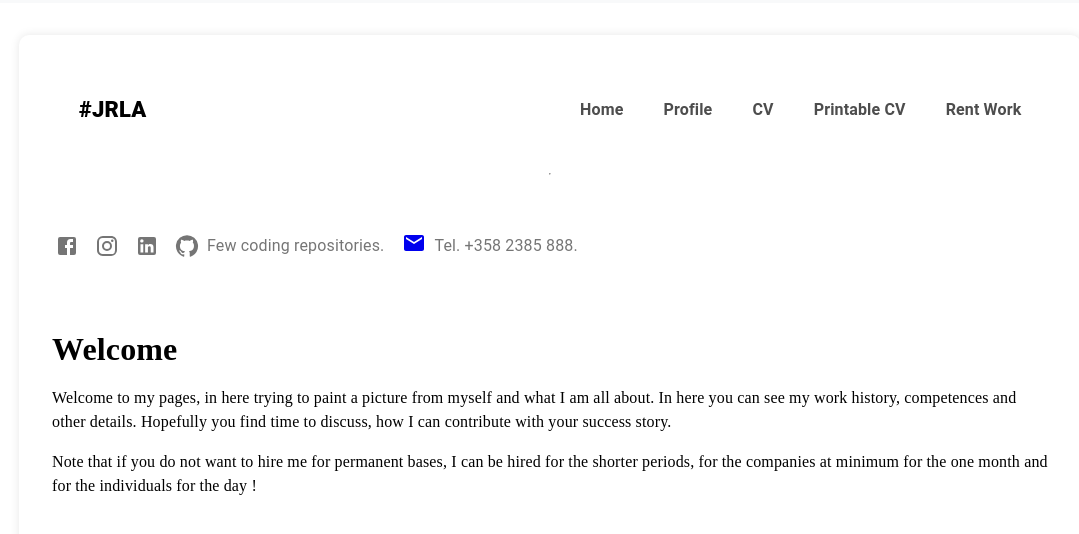
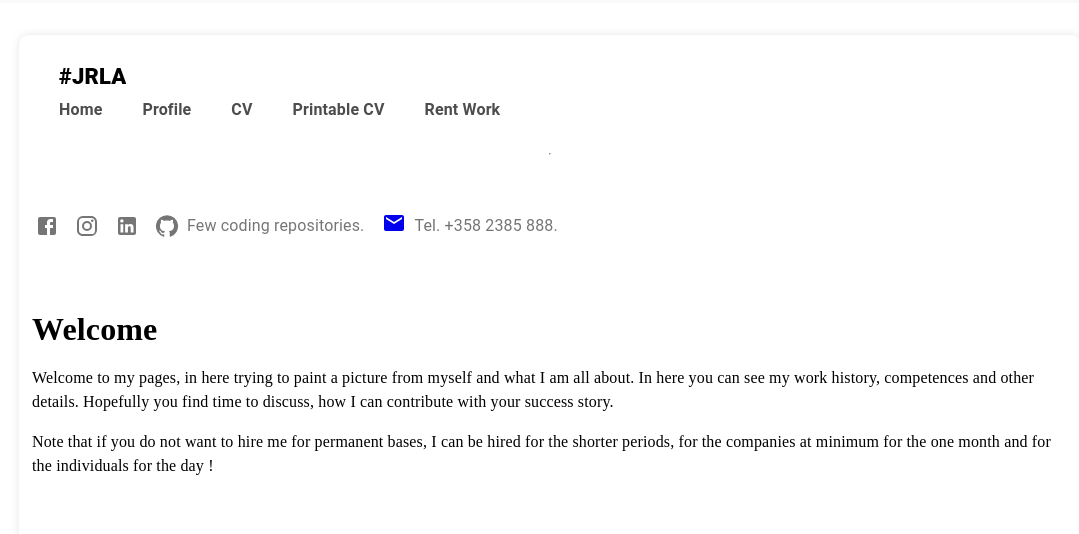
Before and after one commit to JouniR68/CV, a React (Vite) app: page / in a window 1280 px wide. Shown: the top 534 px of the page, without its empty margins (141-1220 px from the left). Built offline with nearby package versions, Linux system fonts and the light colour scheme; no server answers; the database is empty.

Commit message:
css style updates

```diff
--- a/src/index.css
+++ b/src/index.css
@@ -50,6 +50,7 @@ body::-webkit-scrollbar {
   /* Full viewport height */
   max-width: 1200px;
   margin: 0 auto;
+  margin-right:20px
   padding: 20px;
   background-color: #ffffff;
   box-shadow: 0 0 10px rgba(0, 0, 0, 0.1);
@@ -57,12 +58,14 @@ body::-webkit-scrollbar {
 }
 
 .app-header {
+  display:flex;
+  flex-direction: column;
+  align-items: start;
   padding: 20px;
-
   color: #ffffff;
   text-align: center;
 }
-
+§
 .profile--intrest,
 .profile--table {
   display: flex;
```
